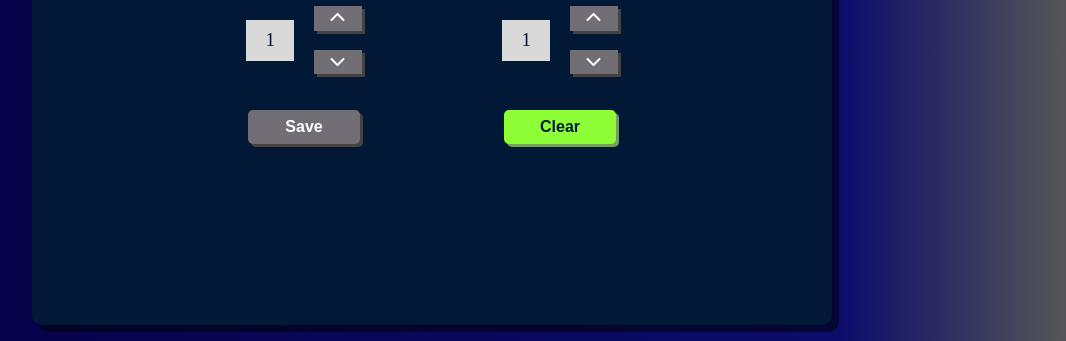
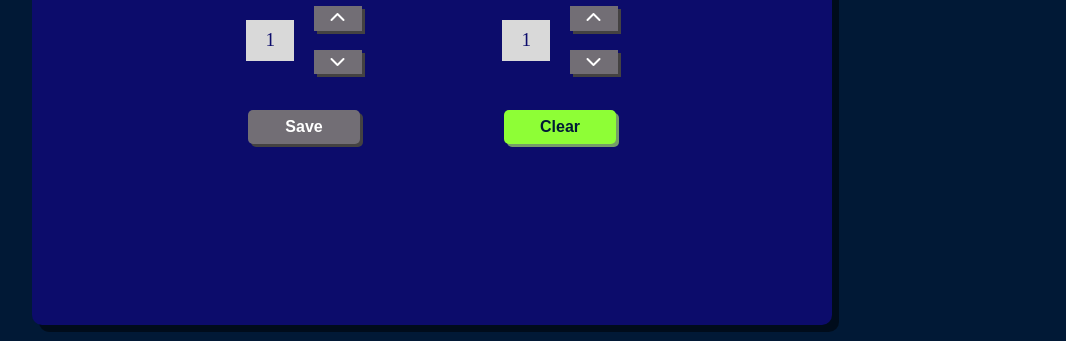
Before and after one commit to ennshi/lissajous_figures, a website built with webpack: page src/template.html in a window 1280 px wide. Shown: the part 459-800 px from the top of the page, without its empty margins (208-1274 px from the left). Built offline with nearby package versions, Linux system fonts and the light colour scheme; what plotly.js-dist would draw is missing.

Commit message:
Color scheme improved

```diff
--- a/src/styles.scss
+++ b/src/styles.scss
@@ -1,5 +1,6 @@
 :root {
-  --main-color: #011936;
+  --main-color: #0C0C6B;
+  --main-color-darker: #011936;
   --accent-color: #8EFE36;
   --accent-color-darker: #759E67;
   --additional-color: #726E75;
@@ -14,8 +15,7 @@ html, body {
 }
 
 body {
-  background: rgb(4,0,66);
-  background: linear-gradient(90deg, rgba(4,0,66,1) 0%, rgba(12,12,107,1) 82%, rgba(87,87,87,1) 100%);
+  background: var(--main-color-darker);
 }
 
 main {
@@ -60,7 +60,7 @@ h2 {
 }
 
 .btn--green {
-  @include btn-color(var(--accent-color), var(--accent-color-darker), var(--main-color));
+  @include btn-color(var(--accent-color), var(--accent-color-darker), var(--main-color-darker));
 }
 
 @media only screen and (min-width: 600px){
```
